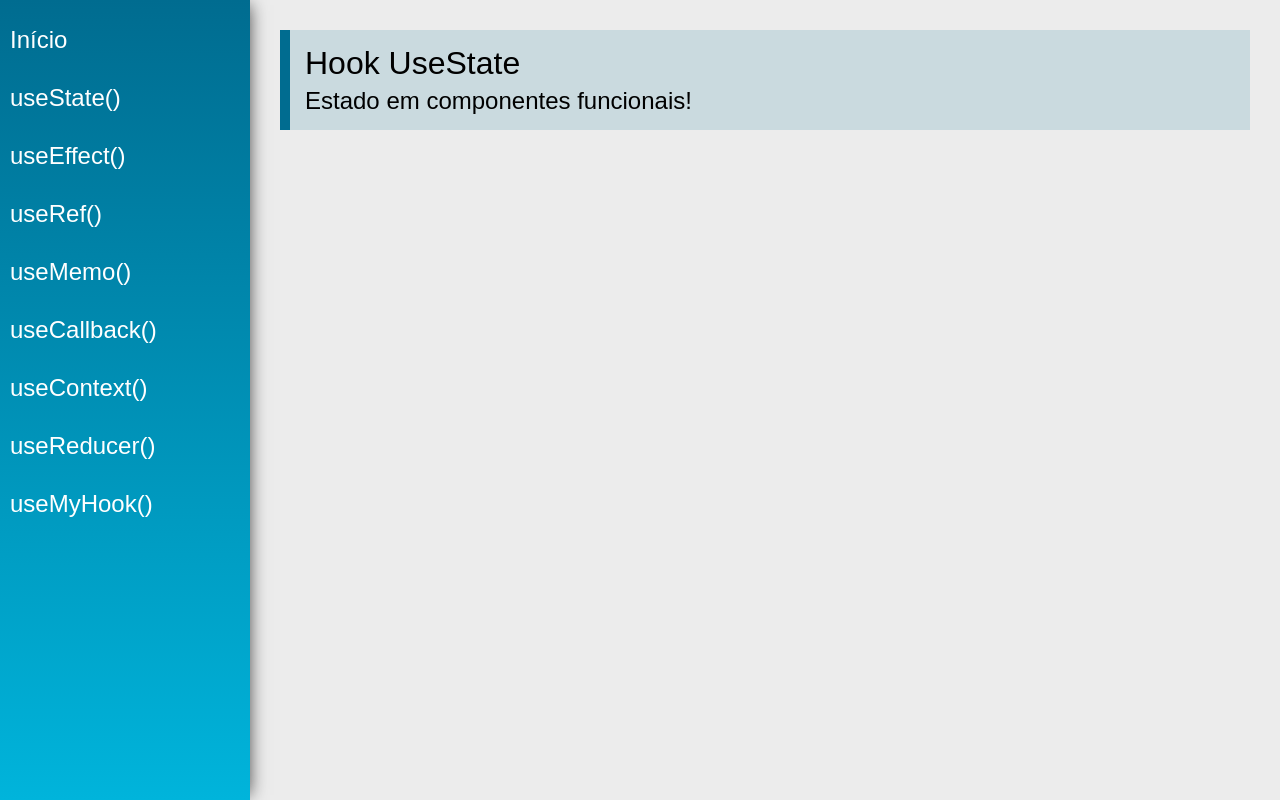
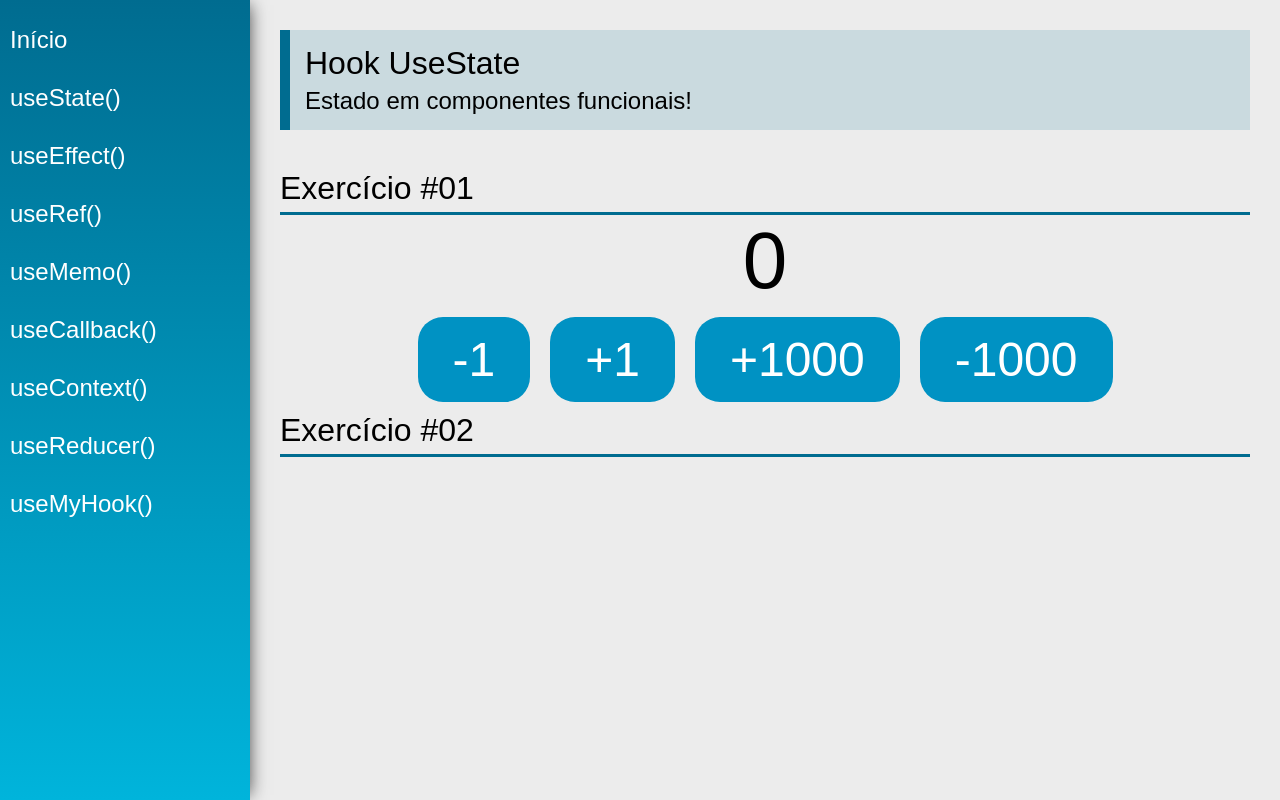
Before and after one commit to Tiago-devop/hooks, a React (Create React App) app: page /useState in a window 1280 px wide. Built offline with nearby package versions, Linux system fonts and the light colour scheme.

Commit message:
useState 01

```diff
--- a/src/views/examples/UseState.jsx
+++ b/src/views/examples/UseState.jsx
@@ -1,15 +1,43 @@
-import React from 'react'
-import PageTitle from '../../components/layout/PageTitle'
+import React, { useState } from "react";
+import PageTitle from "../../components/layout/PageTitle";
+import SectionTitle from "../../components/layout/SectionTitle";
 
 const UseState = (props) => {
+  const [count, setCount] = useState(0);
+
   return (
     <div className="UseState">
       <PageTitle
         title="Hook UseState"
         subtitle="Estado em componentes funcionais!"
       />
+      <SectionTitle title="Exercício #01" />
+      <div className="center">
+        <span className="text">{count}</span>
+        <div>
+          <button className="btn" onClick={() => setCount(count - 1)}>
+            -1
+          </button>
+          <button className="btn" onClick={() => setCount(count + 1)}>
+            +1
+          </button>
+          <button
+            className="btn"
+            onClick={() => setCount((current) => current + 1000)}
+          >
+            +1000
+          </button>
+          <button
+            className="btn"
+            onClick={() => setCount((current) => current - 1000)}
+          >
+            -1000
+          </button>
         </div>
-    )
-}
+      </div>
+      <SectionTitle title="Exercício #02" />
+    </div>
+  );
+};
 
-export default UseState
+export default UseState;
```
Also changed, not shown: 1 other file (tests, documents, lock files or other folders). Lines whose indentation alone changed are shown as unchanged.
